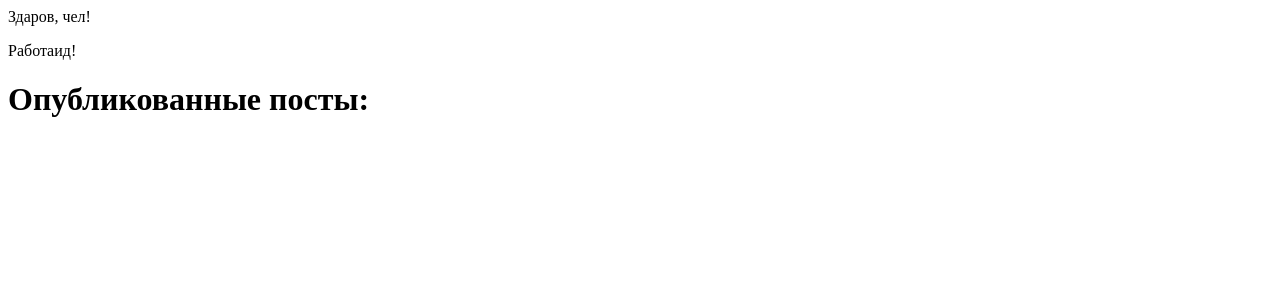
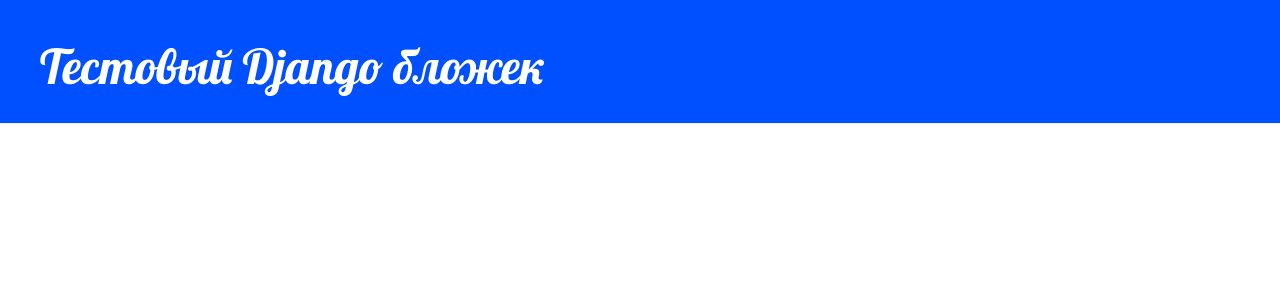
Before and after one commit to stopmosk/blog-django, a Django app: page / in a window 1280 px wide. Shown: the top 300 px of the page. Run offline with Django 3.2, Linux system fonts and the light colour scheme; data that the repository does not hold is empty; some libraries are stand-ins or nearby versions.

Commit message:
Added CSS

```diff
--- /dev/null
+++ b/blog/static/css/blog.css
@@ -0,0 +1,47 @@
+.page-header {
+    background-color: #0050FF;
+    margin-top: 0;
+    padding: 20px 20px 20px 40px;
+}
+
+.page-header h1, .page-header h1 a, .page-header h1 a:visited, .page-header h1 a:active {
+    color: #ffffff;
+    font-size: 36pt;
+    text-decoration: none;
+}
+
+.content {
+    margin-left: 40px;
+}
+
+h1, h2, h3, h4 {
+    color: #FCA205;
+    font-family: 'Lobster', cursive;
+}
+
+.date {
+    color: #828282;
+}
+
+.save {
+    float: right;
+}
+
+.post-form textarea, .post-form input {
+    width: 100%;
+}
+
+.top-menu, .top-menu:hover, .top-menu:visited {
+    color: #ffffff;
+    float: right;
+    font-size: 26pt;
+    margin-right: 20px;
+}
+
+.post {
+    margin-bottom: 70px;
+}
+
+.post h1 a, .post h1 a:visited {
+    color: #000000;
+}
--- a/blog/templates/blog/post_list.html
+++ b/blog/templates/blog/post_list.html
@@ -1,19 +1,30 @@
+{% load static %}
 <html>
     <head>
-      <title>Мой маленький бложег</title>
+      <title>Тестовый Django блог</title>
+      <link rel="stylesheet" href="//maxcdn.bootstrapcdn.com/bootstrap/3.2.0/css/bootstrap.min.css">
+      <link rel="stylesheet" href="//maxcdn.bootstrapcdn.com/bootstrap/3.2.0/css/bootstrap-theme.min.css">
+      <link rel="stylesheet" href="https://fonts.googleapis.com/css?family=Lobster&subset=latin,cyrillic" type="text/css">
+      <link rel="stylesheet" href="{% static 'css/blog.css' %}">
     </head>
     <body>
-      <p>Здаров, чел!</p>
-      <p>Работаид!</p>
-      <div>
-        <h1>Опубликованные посты:</h1>
+      <div class="page-header">
+        <h1><a href="/">Тестовый Django бложек</a></h1>
       </div>
-      {% for post in posts %}
-        <div>
-          <p>Опубликован: {{ post.published_date }}</p>
-          <h2>{{ post.title }}</h2>
-          <p>{{ post.text|linebreaksbr }}</p>
-        </div>
-      {% endfor %}
+      <div class="content container">
+          <div class="row">
+              <div class="col-md-8">
+                  {% for post in posts %}
+                      <div class="post">
+                          <div class="date">
+                              <p>Опубликовано: {{ post.published_date }}</p>
+                          </div>
+                          <h1><a href="">{{ post.title }}</a></h1>
+                          <p>{{ post.text|linebreaksbr }}</p>
+                      </div>
+                  {% endfor %}
+              </div>
+          </div>
+      </div>
     </body>
 </html>
```
